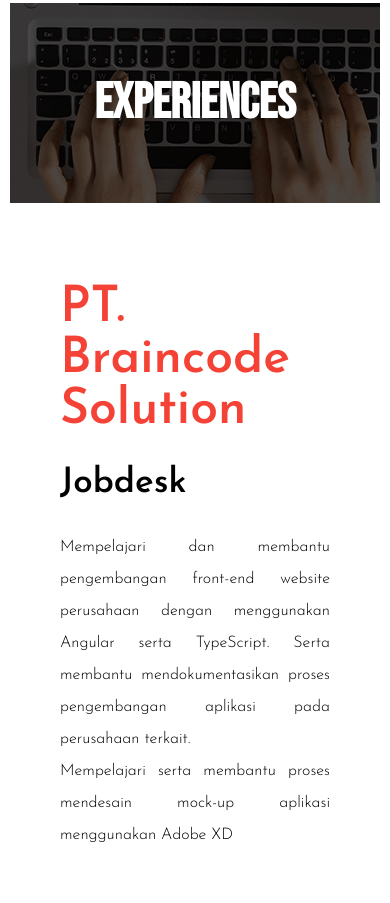
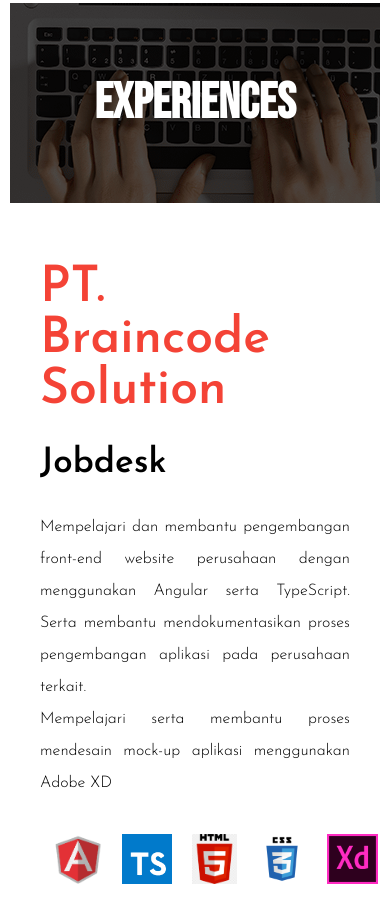
Before and after one commit to frachma99/febrirachma, a plain HTML site: page index.html in a window 390 px wide. Shown: the part 1945-2848 px from the top of the page. Drawn offline with nearby package versions, Linux system fonts and the light colour scheme.

Commit message:
media queries - experiences

```diff
--- a/style.css
+++ b/style.css
@@ -240,7 +240,7 @@
   margin: 15px auto;
   width: 350px;
   justify-content: center;
-  padding: 30px 85px 0 0;
+  padding-top: 10px;
   flex-wrap: wrap;
 }
 .logo-container .logo {
@@ -264,15 +264,13 @@
   }
   .experiences-wrapper {
     order: 2;
+    padding: 30px;
   }
   .experiences-wrapper h1 {
     margin: 30px 0;
   }
   .experiences-wrapper p {
     padding-right: 0;
-  }
-  .logo-container {
-    width: 250px;
   }
 }
 
```
